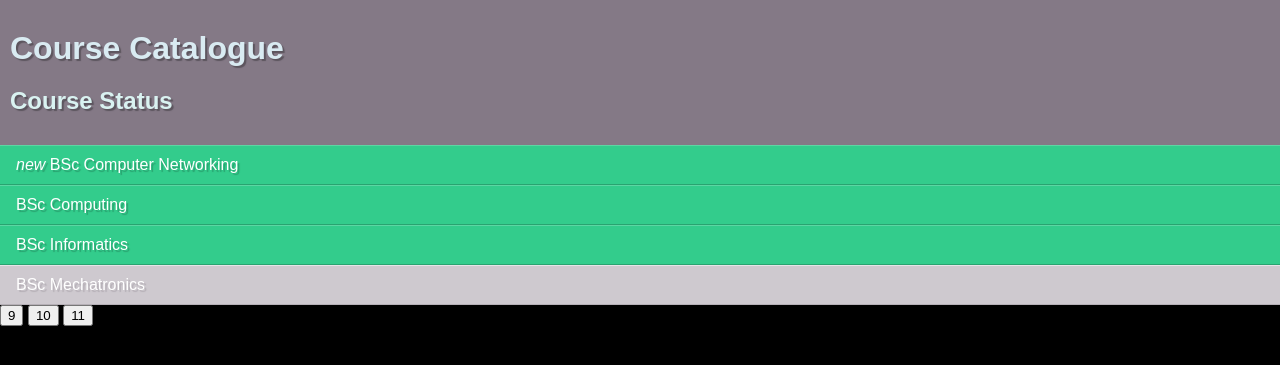
After one commit to mEsUsah/usw-aim, a PHP site: page /week02/dom2.htm in a window 1280 px wide. The commit adds this page. Shown: the top 365 px of the page. Run offline with PHP 8.4, Linux system fonts and the light colour scheme.

Commit message:
fix: add week2 dom2 tutorial results

```diff
--- /dev/null
+++ b/week02/dom2.htm
@@ -0,0 +1,30 @@
+<!DOCTYPE html>
+<html lang="en">
+
+<head>
+    <meta charset="utf-8">
+    <title>DOM2 - Catalogue</title>
+
+    <link rel="stylesheet" href="resouces/domcss.css">
+</head>
+
+<body>
+    <div id="page">
+        <h1 id="header">Course Catalogue</h1>
+        <h2>Course Status</h2>
+        <ul>
+            <li id="one" class="running"><em>new</em> BSc Computer Networking</li>
+            <li id="two" class="running">BSc Computing</li>
+            <li id="three" class="running">BSc Informatics</li>
+            <li id="four">BSc Mechatronics</li>
+        </ul>
+    </div>
+    <div class="button">
+        <button onclick="manipulateDOM9()">9</button>
+        <button onclick="manipulateDOM10()">10</button>
+        <button onclick="manipulateDOM11()">11</button>
+    </div>
+    <script src="resouces/domjs.js"></script>
+</body>
+
+</html>
--- a/week02/resouces/domcss.css
+++ b/week02/resouces/domcss.css
@@ -29,6 +29,7 @@ ul {
     border: none;
     padding: 0;
     margin: 0;
+    border-radius: 0px;
 }
 
 li {
@@ -41,6 +42,7 @@ li {
     padding-left: 1em;
     padding-top: 10px;
     padding-bottom: 10px;
+    border-radius: inherit;
 }
 
 .running {
@@ -57,6 +59,10 @@ li {
     border-bottom: 1px solid hsl(12, 60%, 40%);
 }
 
+.rounded {
+    border-radius: 10px;
+}
+
 .buttons{
     margin: 20px 0;
 }
```
Also changed, not shown: week02/resouces/domjs.js (+35 -0 lines).
